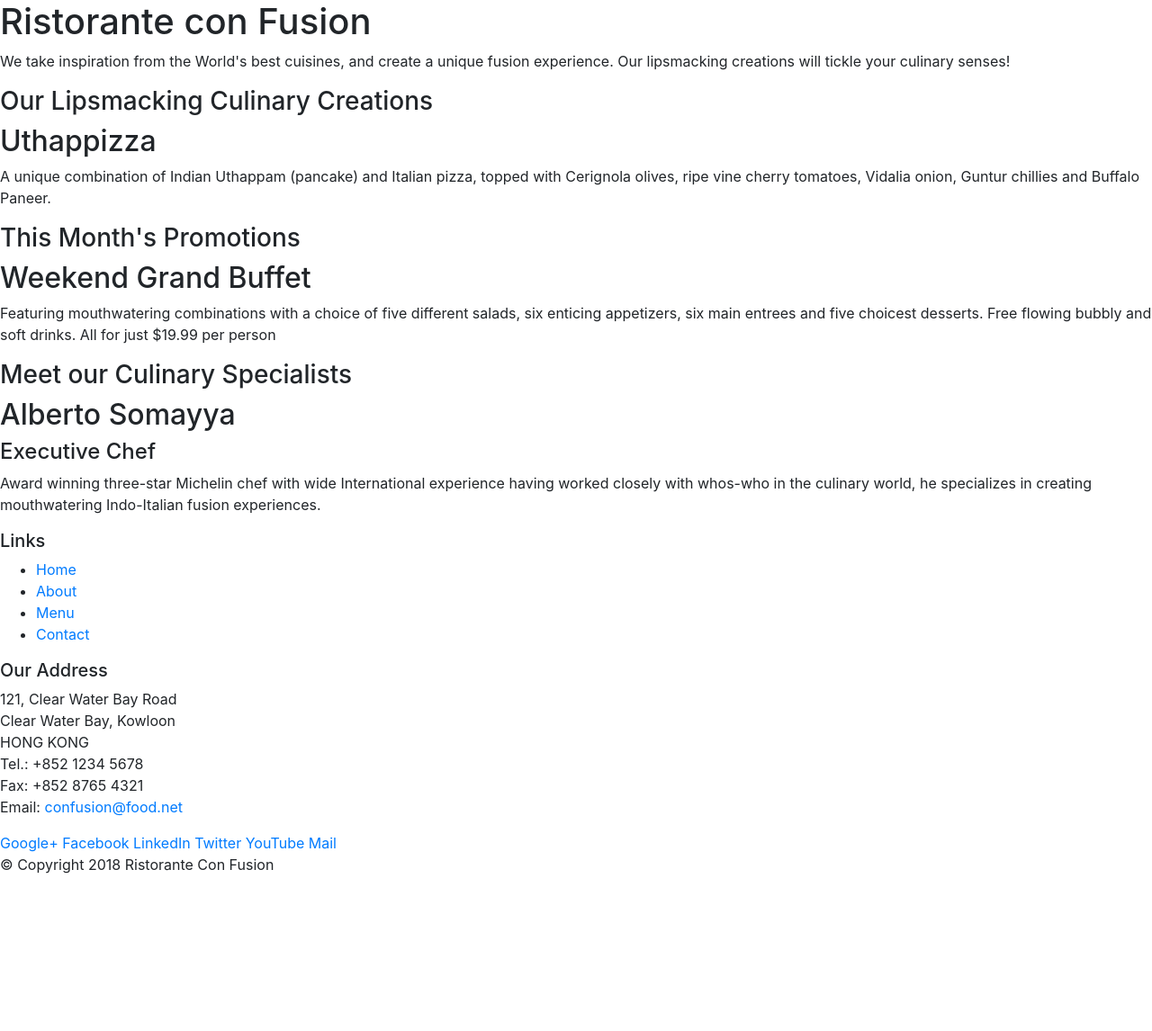
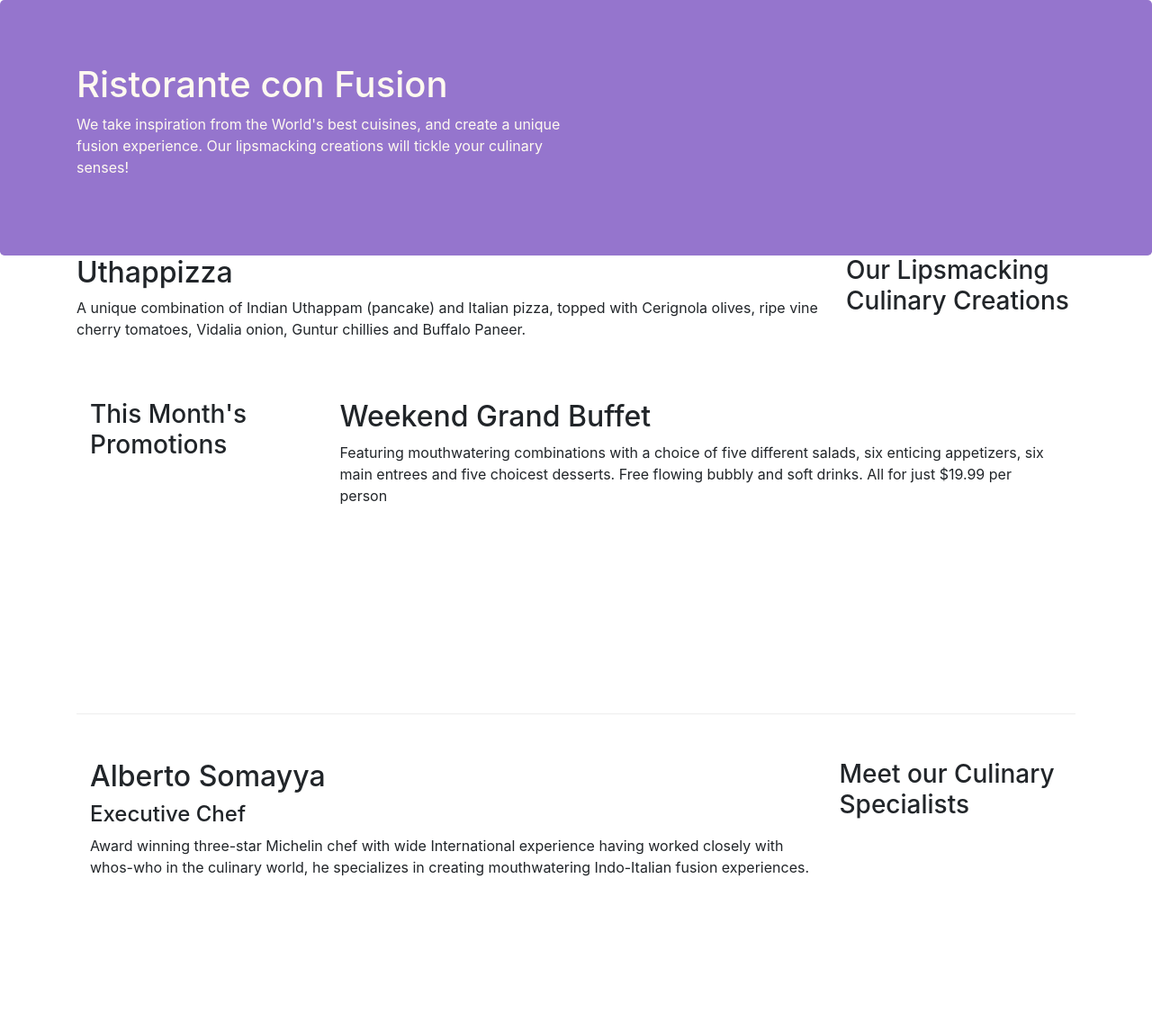
Before and after one commit to mohdhassan4/bootstrap_proj1, a website: page index.html in a window 1280 px wide. Shown: the top 1146 px of the page at 90% size. Before the commit the page ends 989 px from the top, so only its background shows below. Drawn offline with nearby package versions, Linux system fonts and the light colour scheme.

Commit message:
first commit

```diff
--- /dev/null
+++ b/css/style.css
@@ -0,0 +1,29 @@
+.row-header {
+      margin: 0px auto;
+      padding: 0px auto;
+}
+
+.row-content{
+    margin: 0px auto;
+    padding: 50px 0px 50px 0px;
+    border-bottom: 1px ridge;
+    min-height: 400px;
+}
+
+.footer{
+    background-color: aliceblue;
+    margin: 0px auto;
+    padding: 20px 0px 20px 0px;
+}
+.jumbotron{
+    padding: 70px 30px 70px 30px;
+    margin:0px auto;
+    background: #9575CD ;
+    color: floralwhite;
+}
+
+.address{
+    font-size: 80%;
+    margin: 0px;
+    color: black;
+}
--- a/index.html
+++ b/index.html
@@ -4,56 +4,57 @@
 <head>
     <!-- Required meta tags always come first -->
     <meta charset="utf-8">
-    <meta name="viewport" content="width=device-width, initial-scale=1, shrink-to-fit=no">
+    <meta name="viewport" content="width=device-width, initial-scale=1, shrink-to-fit=no"><!-- this line tell us the responsive grid sys-->
     <meta http-equiv="x-ua-compatible" content="ie=edge">
 
     <!-- Bootstrap CSS -->
     <link rel="stylesheet" href="node_modules/bootstrap/dist/css/bootstrap.min.css">
+    <link rel="stylesheet" href="css/style.css">
     <title>Ristorante Con Fusion</title>
 </head>
 
 <body>
 
-    <header>
-        <div>
-            <div>
-                <div>
+    <header class="jumbotron">
+        <div class="container">
+            <div class= "row">
+                <div class= "col-12 col-sm-6">
                     <h1>Ristorante con Fusion</h1>
                     <p>We take inspiration from the World's best cuisines, and create a unique fusion experience. Our lipsmacking creations will tickle your culinary senses!</p>
                 </div>
-                <div>
+                <div class="col-12 col-sm-6">
                 </div>
             </div>
         </div>
     </header>
 
-    <div>
-        <div>
-            <div>
+    <div class ="container">
+        <div class="row" row-content align-items-center>
+            <div class= "col-12 col-sm-4 order-sm-last col-md-3">
                 <h3>Our Lipsmacking Culinary Creations</h3>
             </div>
-            <div>
+            <div class= "col col-sm order-sm-first sol-md">
                 <h2>Uthappizza</h2>
                 <p>A unique combination of Indian Uthappam (pancake) and Italian pizza, topped with Cerignola olives, ripe vine cherry tomatoes, Vidalia onion, Guntur chillies and Buffalo Paneer.</p>
             </div>
         </div>
 
 
-        <div>
-            <div>
+        <div class="row row-content align-items-cente">
+            <div class= "col-12 col-sm-4 col-md-3">
                 <h3>This Month's Promotions</h3>
             </div>
-            <div>
+            <div class= "col col-sm sol-md">
                 <h2>Weekend Grand Buffet</h2>
                 <p>Featuring mouthwatering combinations with a choice of five different salads, six enticing appetizers, six main entrees and five choicest desserts. Free flowing bubbly and soft drinks. All for just $19.99 per person </p>
             </div>
         </div>
 
-        <div>
-            <div>
+        <div class="row row-content align-items-cente">
+            <div class= "col-12 col-sm-4 order-sm-last col-md-3">
                 <h3>Meet our Culinary Specialists</h3>
             </div>
-            <div>
+            <div class= "col col-sm order-sm-first sol-md">
                 <h2>Alberto Somayya</h2>
                 <h4>Executive Chef</h4>
                 <p>Award winning three-star Michelin chef with wide International experience having worked closely with whos-who in the culinary world, he specializes in creating mouthwatering Indo-Italian fusion experiences. </p>
@@ -61,19 +62,19 @@
         </div>
     </div>
 
-    <footer>
-        <div>
-            <div>
-                <div>
+    <footer class="footer">
+        <div class= "container">
+            <div class= "row">
+                <div class= "col-4 offset-1 col-sm-2">
                     <h5>Links</h5>
-                    <ul>
+                    <ul class="list-unstyled">
                         <li><a href="#">Home</a></li>
                         <li><a href="#">About</a></li>
                         <li><a href="#">Menu</a></li>
                         <li><a href="#">Contact</a></li>
                     </ul>
                 </div>
-                <div>
+                <div class="col-7 col-sm-5">
                     <h5>Our Address</h5>
                     <address>
 		              121, Clear Water Bay Road<br>
@@ -84,8 +85,8 @@
 		              Email: <a href="mailto:confusion@food.net">confusion@food.net</a>
 		           </address>
                 </div>
-                <div>
-                    <div>
+                <div class="col-12 col-sm-4">
+                    <div class="text-center">
                         <a href="http://google.com/+">Google+</a>
                         <a href="http://www.facebook.com/profile.php?id=">Facebook</a>
                         <a href="http://www.linkedin.com/in/">LinkedIn</a>
@@ -95,8 +96,8 @@
                     </div>
                 </div>
            </div>
-           <div>
-                <div>
+           <div class="row justify-content-center">
+                <div class="col-auto">
                     <p>© Copyright 2018 Ristorante Con Fusion</p>
                 </div>
            </div>
```
